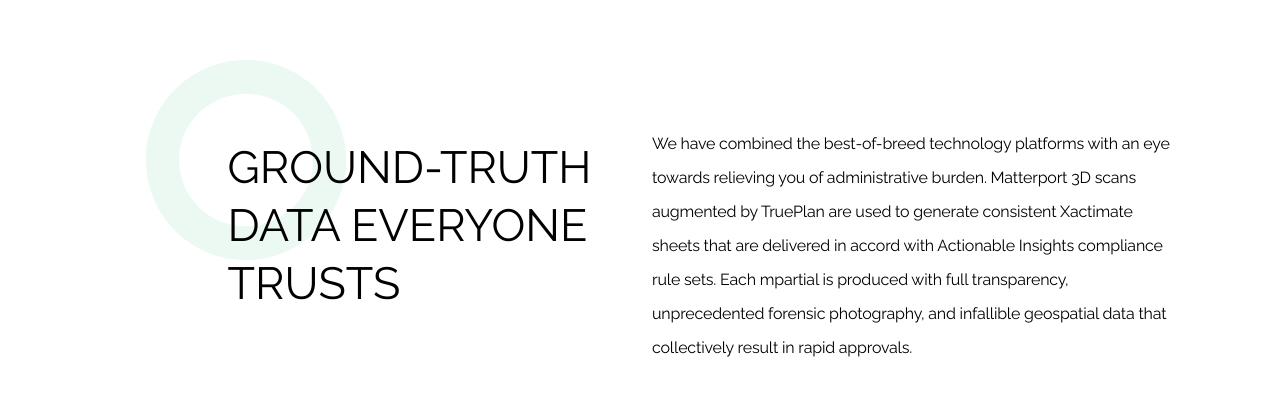
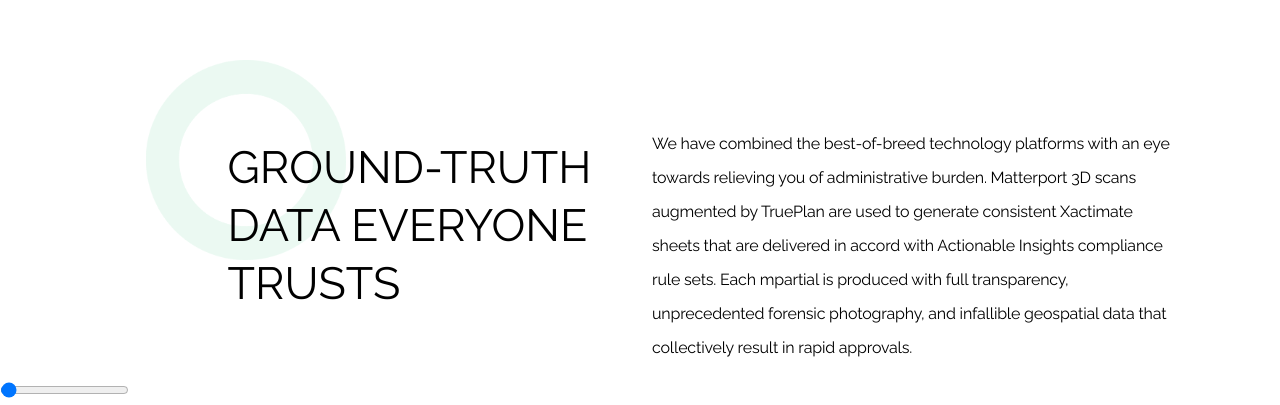
Before and after one commit to muzammil-tariq/nullBrainer, a React (Create React App) app: page / in a window 1280 px wide. Shown: the part 754-1159 px from the top of the page. Before the commit the page ends 1135 px from the top, so only its background shows below. Built offline with nearby package versions, Linux system fonts and the light colour scheme.

Commit message:
post-migration setup

```diff
--- a/src/pages/HomePage.js
+++ b/src/pages/HomePage.js
@@ -2,12 +2,15 @@ import React from 'react';
 import Nav from '../scenes/nav/nav';
 import Header from '../scenes/header/header';
 import Mpartial from '../scenes/mpartial/mpartial';
+import PostMitigration from '../scenes/post-mitigration/postMitigration';
 const HomePage = () => {
     return (
         <div>
             <Nav/>
             <Header/>
             <Mpartial/>
+            <PostMitigration/>
+
         </div>
     );
 };
--- /dev/null
+++ b/src/scenes/post-mitigration/postMitigration.js
@@ -0,0 +1,8 @@
+import React from 'react';
+import './index.css'
+const postMitigration = (props) => (
+    <input type="range" id="slider" min="0" max="100" value="1"  />
+
+    );
+
+export default postMitigration;
```
Also changed, not shown: src/scenes/post-mitigration/index.css (added).
